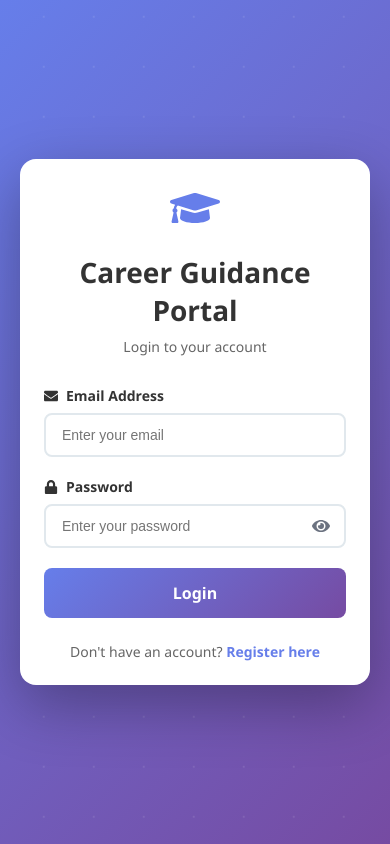
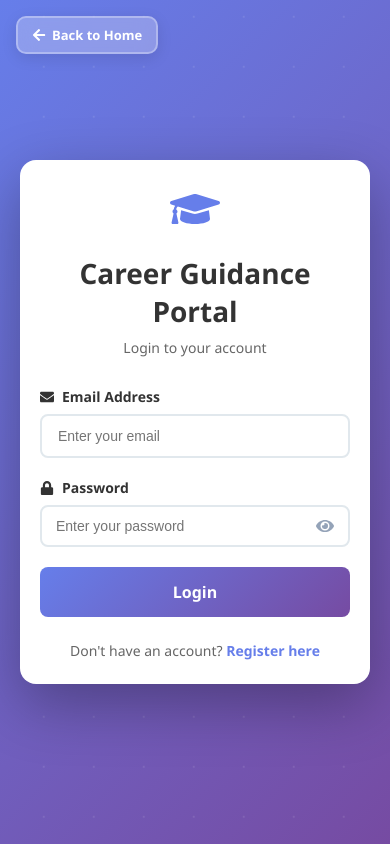
Before and after one commit to DivineChukwudi/CGEIP, a React (Create React App) app in the folder client/: page /login in a window 390 px wide. Built offline with nearby package versions, Linux system fonts and the light colour scheme; no server answers.

Commit message:
Fixed styling for login and password box

```diff
--- a/client/src/pages/Login.jsx
+++ b/client/src/pages/Login.jsx
@@ -2,7 +2,7 @@
 import React, { useState } from 'react';
 import { useNavigate, Link } from 'react-router-dom';
 import { authAPI } from '../utils/api';
-import { FaGraduationCap, FaEnvelope, FaLock, FaSpinner, FaEye, FaEyeSlash } from 'react-icons/fa';
+import { FaGraduationCap, FaEnvelope, FaLock, FaSpinner, FaEye, FaEyeSlash, FaArrowLeft } from 'react-icons/fa';
 import '../styles/global.css';
 
 export default function Login({ setUser }) {
@@ -50,6 +50,10 @@ export default function Login({ setUser }) {
 
   return (
     <div className="auth-container">
+      <Link to="/" className="auth-back-btn">
+        <FaArrowLeft /> Back to Home
+      </Link>
+
       <div className="auth-card">
         <div className="auth-header">
           <FaGraduationCap className="auth-icon" />
@@ -94,6 +98,7 @@ export default function Login({ setUser }) {
                 className="password-toggle-btn"
                 onClick={togglePasswordVisibility}
                 aria-label={showPassword ? 'Hide password' : 'Show password'}
+                tabIndex="-1"
               >
                 {showPassword ? <FaEyeSlash /> : <FaEye />}
               </button>
--- a/client/src/styles/global.css
+++ b/client/src/styles/global.css
@@ -14,20 +14,47 @@ body {
 
 /* Auth Pages */
 .auth-container {
+  position: relative;
   display: flex;
   justify-content: center;
   align-items: center;
   min-height: 100vh;
-  padding: 20px;
+  padding: 40px 20px;
+  background: linear-gradient(135deg, #667eea 0%, #764ba2 100%);
+  overflow: hidden;
+}
+
+.auth-container::before {
+  content: '';
+  position: absolute;
+  top: -50%;
+  left: -50%;
+  width: 200%;
+  height: 200%;
+  background: radial-gradient(circle, rgba(255, 255, 255, 0.1) 1px, transparent 1px);
+  background-size: 50px 50px;
+  animation: backgroundMove 20s linear infinite;
+  z-index: 0;
+}
+
+@keyframes backgroundMove {
+  0% {
+    transform: translate(0, 0);
+  }
+  100% {
+    transform: translate(50px, 50px);
+  }
 }
 
 .auth-card {
   background: white;
   border-radius: 16px;
   padding: 40px;
-  max-width: 450px;
+  max-width: 480px;
   width: 100%;
   box-shadow: 0 20px 60px rgba(0, 0, 0, 0.3);
+  position: relative;
+  z-index: 1;
 }
 
 .auth-header {
@@ -62,6 +89,7 @@ body {
   display: flex;
   flex-direction: column;
   gap: 8px;
+  position: relative;
 }
 
 .form-group label {
@@ -91,6 +119,129 @@ body {
   box-shadow: 0 0 0 3px rgba(102, 126, 234, 0.1);
 }
 
+/* Password Input Wrapper - FIXED */
+.password-input-wrapper {
+  position: relative;
+  display: flex;
+  align-items: center;
+  width: 100%;
+}
+
+.password-input-wrapper input {
+  width: 100%;
+  padding: 12px 50px 12px 16px !important;
+  border: 2px solid #e1e8ed !important;
+  border-radius: 8px !important;
+  font-size: 15px !important;
+  transition: all 0.3s !important;
+}
+
+.password-input-wrapper input:focus {
+  outline: none !important;
+  border-color: #667eea !important;
+  box-shadow: 0 0 0 3px rgba(102, 126, 234, 0.1) !important;
+}
+
+.password-toggle-btn {
+  position: absolute;
+  right: 10px;
+  top: 50%;
+  transform: translateY(-50%);
+  background: transparent;
+  border: none;
+  cursor: pointer;
+  padding: 10px;
+  display: flex;
+  align-items: center;
+  justify-content: center;
+  color: #94a3b8;
+  transition: all 0.2s ease;
+  font-size: 18px;
+  border-radius: 6px;
+  z-index: 10;
+  min-width: 38px;
+  min-height: 38px;
+}
+
+.password-toggle-btn:hover {
+  color: #667eea;
+  background: #f1f5f9;
+}
+
+.password-toggle-btn:active {
+  transform: translateY(-50%) scale(0.95);
+}
+
+.password-toggle-btn:focus {
+  outline: none;
+  color: #667eea;
+  background: #e7eaf3;
+}
+
+.password-toggle-btn:focus-visible {
+  outline: 2px solid #667eea;
+  outline-offset: 2px;
+}
+
+.password-toggle-btn svg {
+  width: 20px;
+  height: 20px;
+  pointer-events: none;
+}
+
+/* Back Button - FIXED */
+.auth-back-btn {
+  position: absolute;
+  top: 32px;
+  left: 32px;
+  background: rgba(255, 255, 255, 0.25);
+  backdrop-filter: blur(10px);
+  -webkit-backdrop-filter: blur(10px);
+  color: white;
+  padding: 12px 24px;
+  border: 2px solid rgba(255, 255, 255, 0.3);
+  border-radius: 10px;
+  cursor: pointer;
+  font-weight: 600;
+  font-size: 15px;
+  display: inline-flex;
+  align-items: center;
+  gap: 10px;
+  transition: all 0.3s ease;
+  z-index: 100;
+  text-decoration: none;
+  box-shadow: 0 4px 15px rgba(0, 0, 0, 0.1);
+  animation: fadeInLeft 0.5s ease-out;
+}
+
+.auth-back-btn:hover {
+  background: rgba(255, 255, 255, 0.35);
+  border-color: rgba(255, 255, 255, 0.5);
+  transform: translateX(-5px);
+  box-shadow: 0 6px 20px rgba(0, 0, 0, 0.2);
+}
+
+.auth-back-btn:focus-visible {
+  outline: 2px solid white;
+  outline-offset: 2px;
+}
+
+.auth-back-btn svg {
+  font-size: 18px;
+}
+
+@keyframes fadeInLeft {
+  from {
+    opacity: 0;
+    transform: translateX(-20px);
+  }
+  to {
+    opacity: 1;
+    transform: translateX(0);
+  }
+}
+
+/* Buttons */
 .btn-primary {
   background: linear-gradient(135deg, #667eea 0%, #764ba2 100%);
   color: white;
@@ -105,6 +256,7 @@ body {
   align-items: center;
   justify-content: center;
   gap: 8px;
+  font-family: 'Segoe UI', Tahoma, Geneva, Verdana, sans-serif;
 }
 
 .btn-primary:hover:not(:disabled) {
@@ -125,6 +277,7 @@ body {
   border-radius: 8px;
   cursor: pointer;
   font-weight: 600;
+  transition: all 0.3s ease;
 }
 
 .btn-success {
@@ -139,6 +292,7 @@ body {
   align-items: center;
   gap: 6px;
   margin: 0 4px;
+  transition: all 0.3s ease;
 }
 
 .btn-danger {
@@ -153,6 +307,7 @@ body {
   align-items: center;
   gap: 6px;
   margin: 0 4px;
+  transition: all 0.3s ease;
 }
 
 .btn-warning {
@@ -167,6 +322,7 @@ body {
   align-items: center;
   gap: 6px;
   margin: 0 4px;
+  transition: all 0.3s ease;
 }
 
 .btn-info {
@@ -181,6 +337,7 @@ body {
   align-items: center;
   gap: 6px;
   margin: 0 4px;
+  transition: all 0.3s ease;
 }
 
 .btn-sm {
@@ -215,6 +372,7 @@ body {
   to { transform: rotate(360deg); }
 }
 
+/* Messages */
 .error-message {
   background: #f8d7da;
   color: #721c24;
@@ -222,6 +380,7 @@ body {
   border-radius: 8px;
   border: 1px solid #f5c6cb;
   margin-bottom: 20px;
+  animation: slideIn 0.3s ease-out;
 }
 
 .success-message {
@@ -231,6 +390,7 @@ body {
   border-radius: 8px;
   border: 1px solid #c3e6cb;
   margin-bottom: 20px;
+  animation: slideIn 0.3s ease-out;
 }
 
 .warning-message {
@@ -240,6 +400,18 @@ body {
   border-radius: 8px;
   border: 1px solid #ffeeba;
   margin-bottom: 20px;
+  animation: slideIn 0.3s ease-out;
+}
+
+@keyframes slideIn {
+  from {
+    opacity: 0;
+    transform: translateY(-10px);
+  }
+  to {
+    opacity: 1;
+    transform: translateY(0);
+  }
 }
 
 .auth-footer {
@@ -260,6 +432,7 @@ body {
   background: white;
   box-shadow: 0 2px 10px rgba(0, 0, 0, 0.1);
   padding: 16px 0;
+  border-bottom: 1px solid #e5e7eb;
 }
 
 .navbar-container {
@@ -423,6 +596,14 @@ body {
   padding: 24px;
   border-radius: 12px;
   box-shadow: 0 2px 8px rgba(0, 0, 0, 0.08);
+  transition: all 0.3s ease;
+  border: 1px solid #e5e7eb;
+}
+
+.stat-card:hover {
+  transform: translateY(-4px);
+  box-shadow: 0 12px 24px rgba(0, 0, 0, 0.12);
+  border-color: #667eea;
 }
 
 .stat-card h3 {
@@ -453,12 +634,14 @@ body {
   border-radius: 12px;
   box-shadow: 0 2px 8px rgba(0, 0, 0, 0.08);
   transition: transform 0.2s, box-shadow 0.2s;
+  border: 1px solid #e5e7eb;
 }
 
 .institution-card:hover,
 .job-card:hover {
   transform: translateY(-4px);
-  box-shadow: 0 8px 20px rgba(0, 0, 0, 0.12);
+  box-shadow: 0 12px 24px rgba(0, 0, 0, 0.12);
+  border-color: #667eea;
 }
 
 .institution-card h3,
@@ -488,6 +671,7 @@ body {
   border-radius: 12px;
   overflow: hidden;
   box-shadow: 0 2px 8px rgba(0, 0, 0, 0.08);
+  border: 1px solid #e5e7eb;
 }
 
 table {
@@ -496,7 +680,7 @@ table {
 }
 
 thead {
-  background: #f8f9fa;
+  background: linear-gradient(135deg, #f8f9fa 0%, #e9ecef 100%);
 }
 
 th {
@@ -514,6 +698,10 @@ td {
   border-top: 1px solid #e1e8ed;
   color: #666;
   font-size: 14px;
+}
+
+tbody tr {
+  transition: background-color 0.2s;
 }
 
 tbody tr:hover {
@@ -579,11 +767,22 @@ tbody tr:hover {
   right: 0;
   bottom: 0;
   background: rgba(0, 0, 0, 0.6);
+  backdrop-filter: blur(5px);
   display: flex;
   justify-content: center;
   align-items: center;
   z-index: 1000;
   padding: 20px;
+  animation: fadeIn 0.3s ease-out;
+}
+
+@keyframes fadeIn {
+  from {
+    opacity: 0;
+  }
+  to {
+    opacity: 1;
+  }
 }
 
 .modal-content {
@@ -595,6 +794,18 @@ tbody tr:hover {
   max-height: 90vh;
   overflow-y: auto;
   box-shadow: 0 20px 60px rgba(0, 0, 0, 0.3);
+  animation: slideUp 0.3s ease-out;
+}
+
+@keyframes slideUp {
+  from {
+    opacity: 0;
+    transform: translateY(30px);
+  }
+  to {
+    opacity: 1;
+    transform: translateY(0);
+  }
 }
 
 .modal-content.large {
@@ -725,242 +936,62 @@ tbody tr:hover {
   }
 
   .auth-card {
-    padding: 24px;
+    padding: 30px 24px;
+  }
+
+  .auth-container {
+    padding: 20px;
   }
 
   .app-footer {
     flex-direction: column;
     text-align: center;
   }
-  /* Add this to your existing client/src/styles/global.css */
 
-/* Password Input Wrapper */
-.password-input-wrapper {
-  position: relative;
-  display: flex;
-  align-items: center;
-}
+  .auth-back-btn {
+    top: 20px;
+    left: 20px;
+    padding: 10px 18px;
+    font-size: 14px;
+    gap: 8px;
+  }
 
-.password-input-wrapper input {
-  width: 100%;
-  padding-right: 48px; /* Make room for the eye icon */
-}
-
-.password-toggle-btn {
-  position: absolute;
-  right: 12px;
-  background: none;
-  border: none;
-  cursor: pointer;
-  padding: 8px;
-  display: flex;
-  align-items: center;
-  justify-content: center;
-  color: #6b7280;
-  transition: color 0.2s;
-  font-size: 18px;
-}
-
-.password-toggle-btn:hover {
-  color: #374151;
-}
-
-.password-toggle-btn:focus {
-  outline: none;
-  color: #667eea;
-}
-
-/* Enhanced Auth Container for better corporate look */
-.auth-container {
-  display: flex;
-  justify-content: center;
-  align-items: center;
-  min-height: 100vh;
-  padding: 20px;
-  background: linear-gradient(135deg, #667eea 0%, #764ba2 100%);
-  position: relative;
-  overflow: hidden;
-}
-
-.auth-container::before {
-  content: '';
-  position: absolute;
-  top: -50%;
-  left: -50%;
-  width: 200%;
-  height: 200%;
-  background: radial-gradient(circle, rgba(255, 255, 255, 0.1) 1px, transparent 1px);
-  background-size: 50px 50px;
-  animation: backgroundMove 20s linear infinite;
-}
-
-@keyframes backgroundMove {
-  0% {
-    transform: translate(0, 0);
-  }
-  100% {
-    transform: translate(50px, 50px);
-  }
-}
-
-.auth-card {
-  background: white;
-  border-radius: 16px;
-  padding: 40px;
-  max-width: 450px;
-  width: 100%;
-  box-shadow: 0 20px 60px rgba(0, 0, 0, 0.3);
-  position: relative;
-  z-index: 1;
-}
-
-/* Enhanced buttons */
-.btn-primary,
-.btn-secondary,
-.btn-success,
-.btn-danger,
-.btn-warning,
-.btn-info {
-  font-family: 'Segoe UI', Tahoma, Geneva, Verdana, sans-serif;
-  font-weight: 600;
-  transition: all 0.3s ease;
-}
-
-.btn-primary:hover:not(:disabled) {
-  transform: translateY(-2px);
-  box-shadow: 0 10px 20px rgba(102, 126, 234, 0.3);
-}
-
-/* Enhanced form inputs */
-.form-group input:focus,
-.form-group select:focus,
-.form-group textarea:focus {
-  outline: none;
-  border-color: #667eea;
-  box-shadow: 0 0 0 3px rgba(102, 126, 234, 0.1);
-}
-
-/* Smooth transitions for all interactive elements */
-button,
-input,
-select,
-textarea,
-a {
-  transition: all 0.3s ease;
-}
-
-/* Enhanced error and success messages */
-.error-message,
-.success-message,
-.warning-message {
-  animation: slideIn 0.3s ease-out;
-}
-
-@keyframes slideIn {
-  from {
-    opacity: 0;
-    transform: translateY(-10px);
-  }
-  to {
-    opacity: 1;
-    transform: translateY(0);
-  }
-}
-
-/* Corporate professional styling for tables */
-.table-container {
-  background: white;
-  border-radius: 12px;
-  overflow: hidden;
-  box-shadow: 0 2px 8px rgba(0, 0, 0, 0.08);
-  border: 1px solid #e5e7eb;
-}
-
-thead {
-  background: linear-gradient(135deg, #f8f9fa 0%, #e9ecef 100%);
-}
-
-tbody tr {
-  transition: background-color 0.2s;
-}
-
-tbody tr:hover {
-  background: #f8f9fa;
-}
-
-/* Enhanced modal styling */
-.modal-overlay {
-  backdrop-filter: blur(5px);
-  animation: fadeIn 0.3s ease-out;
-}
-
-@keyframes fadeIn {
-  from {
-    opacity: 0;
-  }
-  to {
-    opacity: 1;
-  }
-}
-
-.modal-content {
-  animation: slideUp 0.3s ease-out;
-}
-
-@keyframes slideUp {
-  from {
-    opacity: 0;
-    transform: translateY(30px);
-  }
-  to {
-    opacity: 1;
-    transform: translateY(0);
-  }
-}
-
-/* Enhanced dashboard cards */
-.stat-card,
-.institution-card,
-.job-card,
-.feature-card {
-  transition: all 0.3s ease;
-  border: 1px solid #e5e7eb;
-}
-
-.stat-card:hover,
-.institution-card:hover,
-.job-card:hover {
-  transform: translateY(-4px);
-  box-shadow: 0 12px 24px rgba(0, 0, 0, 0.12);
-  border-color: #667eea;
-}
-
-/* Professional loading spinner */
-.spinner {
-  animation: spin 1s linear infinite;
-}
-
-@keyframes spin {
-  from { transform: rotate(0deg); }
-  to { transform: rotate(360deg); }
-}
-
-/* Enhanced navbar */
-.navbar {
-  background: white;
-  box-shadow: 0 2px 10px rgba(0, 0, 0, 0.1);
-  padding: 16px 0;
-  border-bottom: 1px solid #e5e7eb;
-}
-
-/* Responsive enhancements */
-@media (max-width: 768px) {
-  .auth-card {
-    padding: 24px;
+  .auth-back-btn svg {
+    font-size: 16px;
   }
 
   .password-toggle-btn {
     right: 8px;
+    padding: 8px;
+    min-width: 34px;
+    min-height: 34px;
+  }
+
+  .password-toggle-btn svg {
+    width: 18px;
+    height: 18px;
+  }
+
+  .password-input-wrapper input {
+    padding: 11px 46px 11px 14px !important;
+    font-size: 14px !important;
   }
 }
+
+@media (max-width: 480px) {
+  .auth-back-btn {
+    top: 16px;
+    left: 16px;
+    padding: 8px 14px;
+    font-size: 13px;
+    gap: 6px;
+  }
+
+  .auth-back-btn svg {
+    font-size: 14px;
+  }
+
+  .auth-card {
+    padding: 24px 20px;
+  }
 }
```
Also changed, not shown: client/src/pages/Register.jsx (+8 -2 lines).
